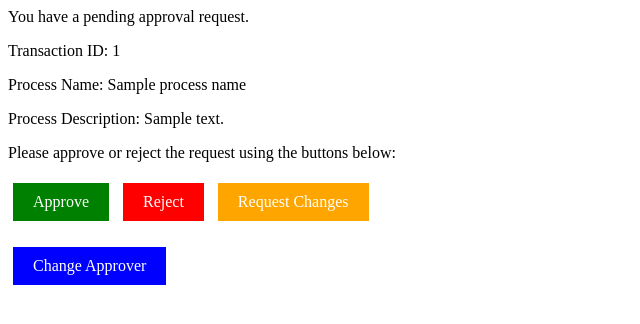
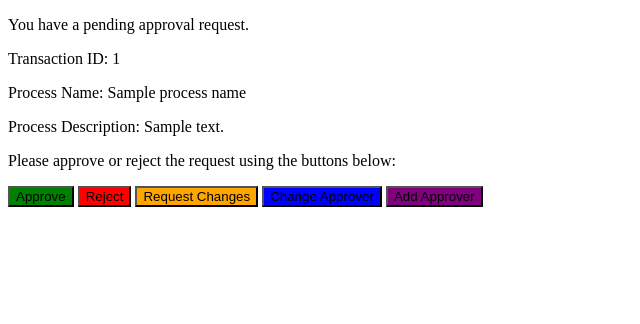
Before and after one commit to pclinnovation1/jsonui, a Flask app: template Approvals_09_07/approval-framework/templates/email_reminder.html in a window 1280 px wide. Shown: the top 324 px of the page, without its empty margins (0-640 px from the left). Run offline with Flask 3, Linux system fonts and the light colour scheme; the template is opened without the code that fills it: most values are stand-ins (such as "Sample title", 1, 10 or a date in 2020); some libraries are stand-ins or nearby versions.

Commit message:
Add files via upload

```diff
--- a/Approvals_09_07/approval-framework/templates/email_reminder.html
+++ b/Approvals_09_07/approval-framework/templates/email_reminder.html
@@ -1,17 +1,20 @@
-<html>
+<!DOCTYPE html>
+<html lang="en">
+<head>
+    <meta charset="UTF-8">
+    <meta name="viewport" content="width=device-width, initial-scale=1.0">
+    <title>Approval Reminder</title>
+</head>
 <body>
     <p>You have a pending approval request.</p>
     <p>Transaction ID: {{ transaction_id }}</p>
     <p>Process Name: {{ process_name }}</p>
     <p>Process Description: {{ process_description }}</p>
     <p>Please approve or reject the request using the buttons below:</p>
-    <p>
-        <a href="{{ approve_url }}" style="display: inline-block; padding: 10px 20px; margin: 5px; background-color: green; color: white; text-decoration: none;">Approve</a>
-        <a href="{{ reject_url }}" style="display: inline-block; padding: 10px 20px; margin: 5px; background-color: red; color: white; text-decoration: none;">Reject</a>
-        <a href="{{ changes_url }}" style="display: inline-block; padding: 10px 20px; margin: 5px; background-color: orange; color: white; text-decoration: none;">Request Changes</a>
-    </p>
-    <p>
-        <a href="{{ change_approver_url }}" style="display: inline-block; padding: 10px 20px; margin: 5px; background-color: blue; color: white; text-decoration: none;">Change Approver</a>
-    </p>
+    <a href="{{ approve_url }}"><button style="background-color: green;">Approve</button></a>
+    <a href="{{ reject_url }}"><button style="background-color: red;">Reject</button></a>
+    <a href="{{ changes_url }}"><button style="background-color: orange;">Request Changes</button></a>
+    <a href="{{ change_approver_url }}"><button style="background-color: blue;">Change Approver</button></a>
+    <a href="{{ add_approver_url }}"><button style="background-color: purple;">Add Approver</button></a>
 </body>
 </html>
```
Also changed, not shown: Approvals_09_07/approval-framework/templates/add_approver_form.html (added, +19 -0 lines), Approvals_09_07/approval-framework/templates/change_approver_form.html (line endings or trailing spaces).
